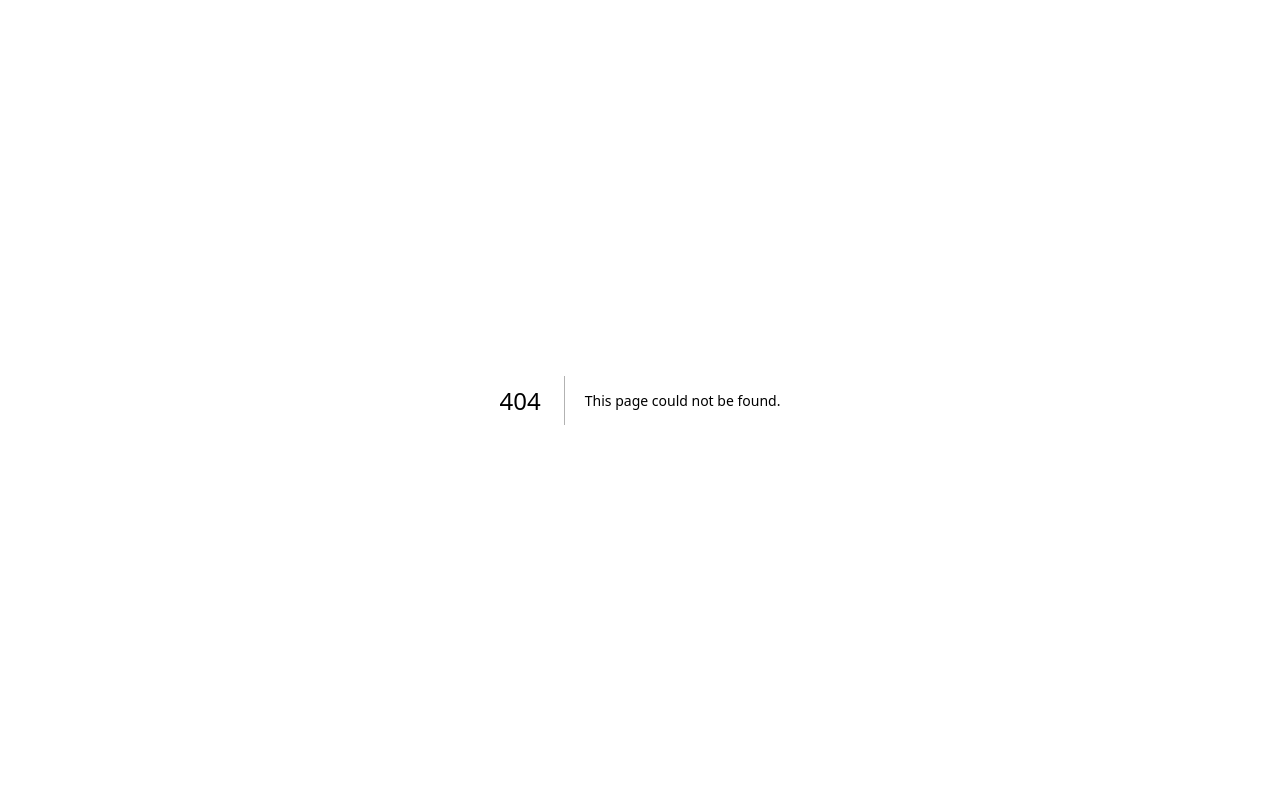
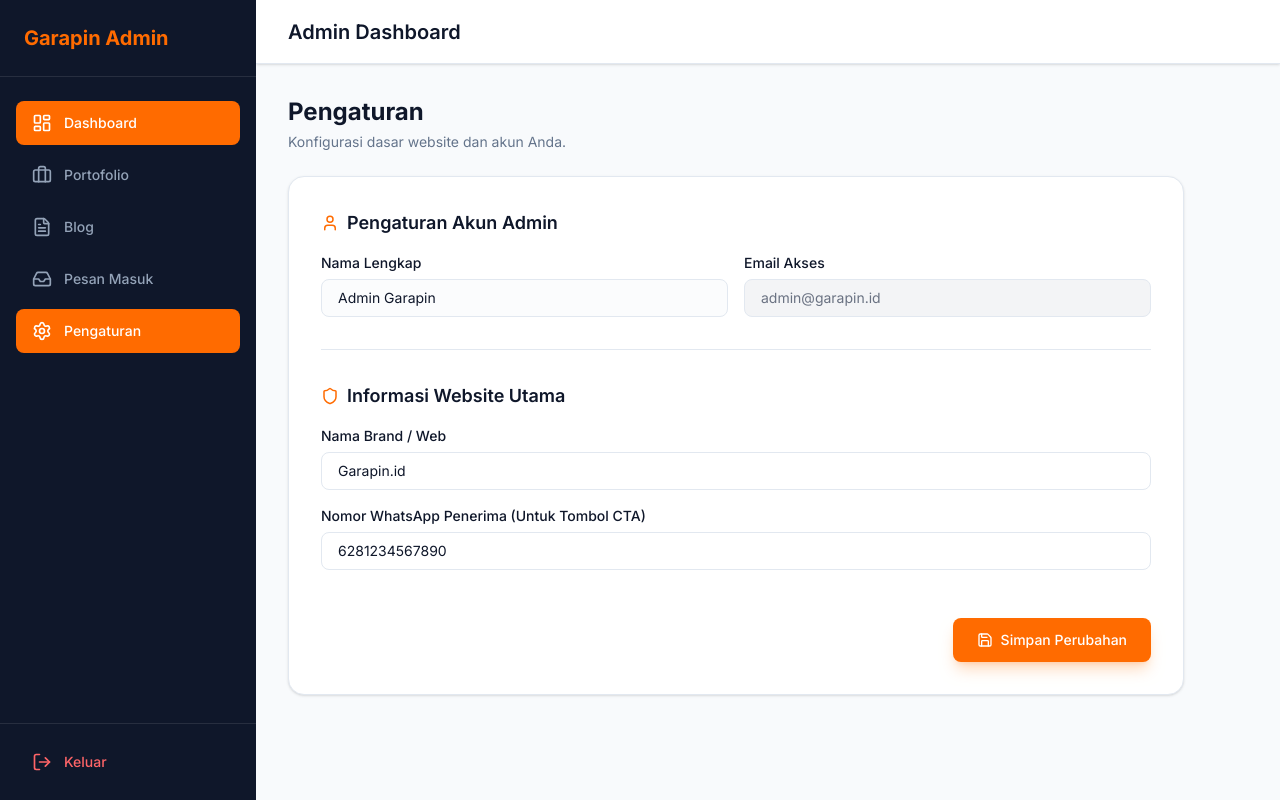
Before and after one commit to shadowroot32/website-garapin, a Next.js app: page /admin/settings in a window 1280 px wide. Before the commit this address had no page. Built offline with nearby package versions, Linux system fonts and the light colour scheme.

Commit message:
feat: setup Blog, Inbox, and Settings dashboard pages

```diff
--- /dev/null
+++ b/src/app/admin/(dashboard)/blog/page.tsx
@@ -0,0 +1,30 @@
+"use client";
+
+import { Plus, Edit2, Trash2 } from "lucide-react";
+import { Button } from "@/components/ui/button";
+
+export default function AdminBlogPage() {
+  return (
+    <div className="space-y-6">
+      <div className="flex flex-col sm:flex-row justify-between items-start sm:items-center gap-4">
+        <div>
+          <h2 className="text-2xl font-bold text-garapin-navy">Manajemen Blog</h2>
+          <p className="text-garapin-gray text-sm mt-1">Kelola artikel dan berita untuk pengunjung website.</p>
+        </div>
+        <Button variant="primary">
+          <Plus size={16} className="mr-2" />
+          Tulis Artikel Baru
+        </Button>
+      </div>
+
+      <div className="bg-white rounded-2xl border border-garapin-border shadow-sm overflow-hidden p-12 text-center text-garapin-gray">
+        <div className="w-16 h-16 bg-garapin-bg rounded-full flex items-center justify-center mx-auto mb-4">
+          <Edit2 size={24} className="text-garapin-orange" />
+        </div>
+        <h3 className="text-lg font-semibold text-garapin-navy mb-2">Belum Ada Artikel</h3>
+        <p className="text-sm max-w-md mx-auto">Anda belum menulis artikel apapun. Artikel yang Anda tulis akan muncul di sini dan dapat dibaca oleh pengunjung website Anda.</p>
+        <Button variant="outline" className="mt-6">Mulai Menulis</Button>
+      </div>
+    </div>
+  );
+}
--- /dev/null
+++ b/src/app/admin/(dashboard)/inbox/page.tsx
@@ -0,0 +1,32 @@
+"use client";
+
+import { Mail, Clock, Search } from "lucide-react";
+
+export default function AdminInboxPage() {
+  return (
+    <div className="space-y-6">
+      <div className="flex flex-col sm:flex-row justify-between items-start sm:items-center gap-4">
+        <div>
+          <h2 className="text-2xl font-bold text-garapin-navy">Pesan Masuk (Inbox)</h2>
+          <p className="text-garapin-gray text-sm mt-1">Daftar pesan dari calon klien melalui form kontak.</p>
+        </div>
+        <div className="relative">
+          <Search size={16} className="absolute left-3 top-1/2 -translate-y-1/2 text-garapin-gray" />
+          <input
+            type="text"
+            placeholder="Cari pesan..."
+            className="pl-9 pr-4 py-2 text-sm border border-garapin-border rounded-lg focus:ring-2 focus:ring-garapin-orange/20 outline-none"
+          />
+        </div>
+      </div>
+
+      <div className="bg-white rounded-2xl border border-garapin-border shadow-sm overflow-hidden p-12 text-center text-garapin-gray">
+        <div className="w-16 h-16 bg-garapin-bg rounded-full flex items-center justify-center mx-auto mb-4">
+          <Mail size={24} className="text-emerald-500" />
+        </div>
+        <h3 className="text-lg font-semibold text-garapin-navy mb-2">Kotak Masuk Kosong</h3>
+        <p className="text-sm max-w-md mx-auto">Pesan dari pengunjung website yang mengisi form di bagian "Hubungi Kami" akan otomatis masuk ke halaman ini.</p>
+      </div>
+    </div>
+  );
+}
--- /dev/null
+++ b/src/app/admin/(dashboard)/settings/page.tsx
@@ -0,0 +1,62 @@
+"use client";
+
+import { Save, Shield, User } from "lucide-react";
+import { Button } from "@/components/ui/button";
+
+export default function AdminSettingsPage() {
+  return (
+    <div className="space-y-6 max-w-4xl">
+      <div>
+        <h2 className="text-2xl font-bold text-garapin-navy">Pengaturan</h2>
+        <p className="text-garapin-gray text-sm mt-1">Konfigurasi dasar website dan akun Anda.</p>
+      </div>
+
+      <div className="bg-white rounded-2xl border border-garapin-border shadow-sm p-6 sm:p-8 space-y-8">
+        {/* Section: Akun */}
+        <div>
+          <h3 className="text-lg font-semibold text-garapin-navy flex items-center gap-2 mb-4">
+            <User size={18} className="text-garapin-orange" />
+            Pengaturan Akun Admin
+          </h3>
+          <div className="grid grid-cols-1 md:grid-cols-2 gap-4">
+            <div>
+              <label className="block text-sm font-medium text-garapin-navy mb-1.5">Nama Lengkap</label>
+              <input type="text" defaultValue="Admin Garapin" className="w-full px-4 py-2 border border-garapin-border rounded-lg text-sm bg-garapin-bg/50" />
+            </div>
+            <div>
+              <label className="block text-sm font-medium text-garapin-navy mb-1.5">Email Akses</label>
+              <input type="email" disabled defaultValue="admin@garapin.id" className="w-full px-4 py-2 border border-garapin-border rounded-lg text-sm bg-gray-100 text-gray-500 cursor-not-allowed" />
+            </div>
+          </div>
+        </div>
+
+        <hr className="border-garapin-border" />
+
+        {/* Section: Website */}
+        <div>
+          <h3 className="text-lg font-semibold text-garapin-navy flex items-center gap-2 mb-4">
+            <Shield size={18} className="text-garapin-orange" />
+            Informasi Website Utama
+          </h3>
+          <div className="space-y-4">
+            <div>
+              <label className="block text-sm font-medium text-garapin-navy mb-1.5">Nama Brand / Web</label>
+              <input type="text" defaultValue="Garapin.id" className="w-full px-4 py-2 border border-garapin-border rounded-lg text-sm focus:ring-garapin-orange outline-none" />
+            </div>
+            <div>
+              <label className="block text-sm font-medium text-garapin-navy mb-1.5">Nomor WhatsApp Penerima (Untuk Tombol CTA)</label>
+              <input type="text" defaultValue="6281234567890" className="w-full px-4 py-2 border border-garapin-border rounded-lg text-sm focus:ring-garapin-orange outline-none" />
+            </div>
+          </div>
+        </div>
+
+        <div className="flex justify-end pt-4">
+          <Button variant="primary">
+            <Save size={16} className="mr-2" />
+            Simpan Perubahan
+          </Button>
+        </div>
+      </div>
+    </div>
+  );
+}
```
